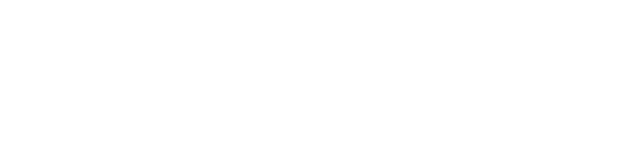
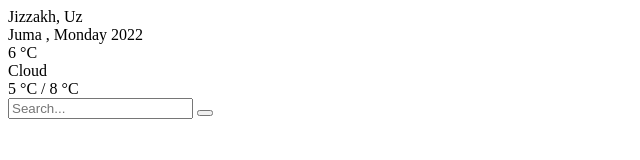
Before and after one commit to VohidWebDeveloper/Weather-app, a plain HTML site: page index.html in a window 1280 px wide. Shown: the whole page, without its empty margins (0-640 px from the left). Drawn offline with Linux system fonts and the light colour scheme.

Commit message:
create html code

```diff
--- a/index.html
+++ b/index.html
@@ -1,12 +1,36 @@
 <!DOCTYPE html>
 <html lang="en">
+
 <head>
     <meta charset="UTF-8">
     <meta http-equiv="X-UA-Compatible" content="IE=edge">
     <meta name="viewport" content="width=device-width, initial-scale=1.0">
     <title>Document</title>
 </head>
+
 <body>
+    <div class="app-wrap">
+        <main>
+            <section class="location">
+                <div class="city">Jizzakh, Uz</div>
+                <div class="date">Juma , Monday 2022</div>
+            </section>
+            <section class="temp">
+                <div class="temperatura">6 <span>°C</span></div>
+                <div class="weather">Cloud</div>
+                <div class="weather">5 °C / 8 °C</div>
+            </section>
+        </main>
+        <header>
+            <input
+            type="text"
+            autocomplete="off"
+            class="search"
+            placeholder="Search..."
+            />
+            <button class="btn" value="Submit"></button>
+        </header>
+    </div>
+</body>
 
-</body>
 </html>
```
